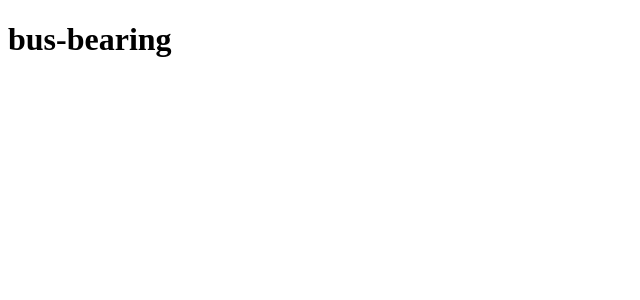
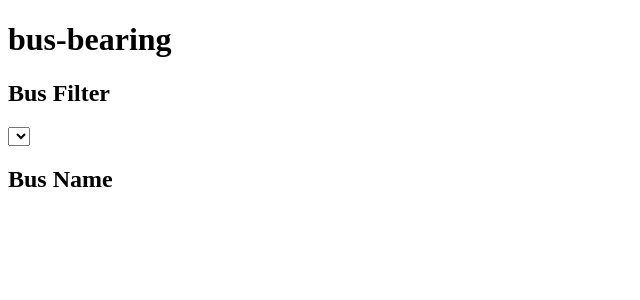
Before and after one commit to RFoltynski/Bus-bearing-Nuxt-Voux-App, a Nuxt app: page / in a window 1280 px wide. Shown: the top 300 px of the page, without its empty margins (0-640 px from the left). Built offline with nearby package versions, Linux system fonts and the light colour scheme.

Commit message:
BB-4 Implementing basic components

```diff
--- /dev/null
+++ b/components/BusFilter.vue
@@ -0,0 +1,14 @@
+<template>
+  <div>
+    <h2>Bus Filter</h2>
+    <select>
+      <option></option>
+    </select>
+  </div>
+</template>
+
+<script>
+export default {};
+</script>
+
+<style></style>
--- /dev/null
+++ b/components/BusLine.vue
@@ -0,0 +1,9 @@
+<template>
+  <h2>Bus Name</h2>
+</template>
+
+<script>
+export default {};
+</script>
+
+<style></style>
--- a/pages/index.vue
+++ b/pages/index.vue
@@ -4,11 +4,15 @@
       <h1 class="title">
         bus-bearing
       </h1>
+      <BusFilter />
+      <BusLine />
     </div>
   </div>
 </template>
 
 <script>
+import BusLine from "../components/BusLine";
+import BusFilter from "../components/BusFilter";
 export default {};
 </script>
 
```
